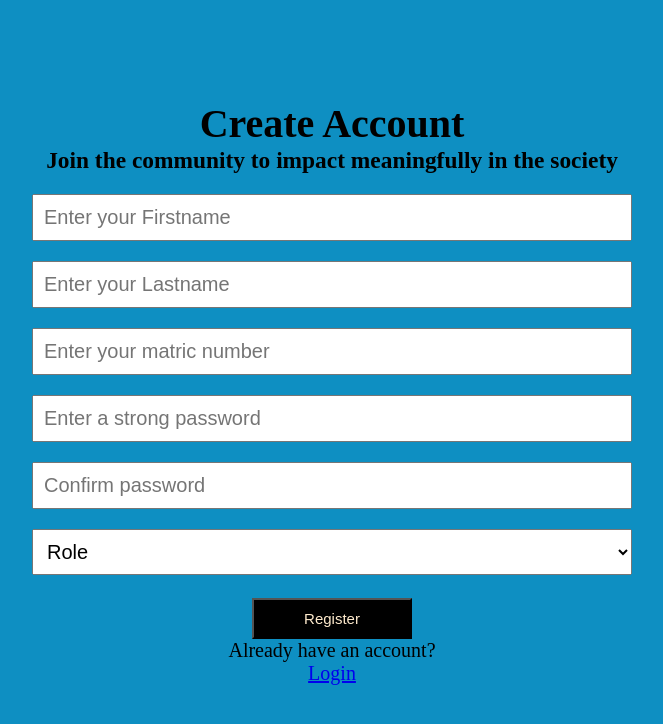
After one commit to Romoluwa/phpGroup8, a PHP site: page /registration.php in a window 1280 px wide. The commit adds this page. Shown: the top 724 px of the page, without its empty margins (308-971 px from the left). Run offline with PHP 8.4, Linux system fonts and the light colour scheme.

Commit message:
added files to repo (#1)
I Merged registration.php into main

```diff
--- a/Assignment1/index.php
+++ b/Assignment1/index.php
@@ -5,6 +5,7 @@
     <meta name="viewport" content="width=device-width, initial-scale=1.0">
     <title>Online voting system</title>
 <link href="/Assignment1/CSS/style.css" rel="stylesheet">
+
     <!-- Bootstrap css -->
   <link href="https://cdn.jsdelivr.net/npm/bootstrap@5.1.3/dist/css/bootstrap.min.css" rel="stylesheet"
   integrity="sha384-1BmE4kWBq78iYhFldvKuhfTAU6auU8tT94WrHftjDbrCEXSU1oBoqyl2QvZ6jIW3" crossorigin="anonymous">
@@ -39,7 +40,7 @@
                 </select>
             </div>
             <button type="submit" class="btn btn-outline-info btn-dark text-light my-4">Login</button>
-            <p class="">Don't have an account?<a href="#" class="text-white">Register here</a></p>
+            <p class="">Don't have an account?<a href="registration.php" class="text-white">Register here</a></p>
 
         </form>
     </div>
--- /dev/null
+++ b/Assignment1/registration.php
@@ -0,0 +1,60 @@
+<!DOCTYPE html>
+<html lang="en">
+<head>
+    <meta charset="UTF-8">
+    <meta name="viewport" content="width=device-width, initial-scale=1.0">
+    <link rel="stylesheet" href="style2.css">
+    <title>Voting system</title>
+</head>
+
+<body>
+    <div class="main">
+      <div class="reg">
+        <h1>
+     Create Account
+        </h1>
+<h3>Join the community to impact meaningfully in the society</h3>
+        <div class="cred">
+          <form action="registration.php" method="POST">
+            <p><label for="First name"></label>
+                <input type="text" name="firstname" id="" placeholder ="Enter your Firstname">
+            </p>
+            <form action="registration.php" method="POST">
+            <p><label for="Last name"></label>
+                <input type="text" name="grade1" id="" placeholder="Enter your Lastname">
+            </p>
+      <form action="registration.php" method="POST">
+            <p><label for="Matric number"></label>
+                <input type="" name="matric number" id="" placeholder = "Enter your matric number">
+            </p>
+<form action="registration.php" method="POST">
+            <p><label for="password"></label>
+                <input type="password"  id="password" placeholder="Enter a strong password">
+
+            </p>
+            <form action="registration.php" method="POST">
+            <p><label for="password"></label>
+                <input type="password"  id="password" placeholder="Confirm password">
+
+            </p>
+
+
+       <label for="role"></label>
+        <select id="role" name="role" required>
+            <option value =""> Role </option>
+            <option value="V">Voter</option>
+            <option value="C">Candidate</option>
+        </select><br><br>
+
+            </div>
+      <button type="submit" class="reg-btn" > <a href= "">Register</a>
+
+      </button>
+      <div class="login">
+      <p>Already have an account?</p>
+    </div>
+    <a href="index.php">Login</a>
+</div>
+    </div>
+</body>
+</html>
--- /dev/null
+++ b/Assignment1/style2.css
@@ -0,0 +1,52 @@
+*{
+    margin:0;
+    padding:0;
+    box-sizing: border-box;
+}
+body{
+    display: flex;
+    justify-content: center;
+}
+    .main{
+        background-color: rgb(14, 143, 194);
+        height: 400vh;
+        font-size: 20px;
+
+        text-align: center;
+        position: fixed;
+        width: 4000px;
+        background-size: cover;
+    }
+    .reg{
+        margin-top: 100px;
+
+    }
+    .cred input{
+        font-size: 20px;
+        width: 600px;
+        padding: 10px;
+        margin-top: 20px;
+    }
+    .cred select{
+        font-size: 20px;
+        width: 600px;
+        padding: 10px;
+        margin-top: 20px;
+    }
+    button.reg-btn{
+background-color: black;
+padding: 10px;
+
+    }
+    button.reg-btn:hover{
+background-color: rgba(0, 0, 0, 0.5);
+    }
+    button a{
+        color: blanchedalmond;
+        text-decoration: none;
+        padding: 40px;
+        font-size: 15px;
+    }
+    button a:hover{
+        color: black;
+    }
```
